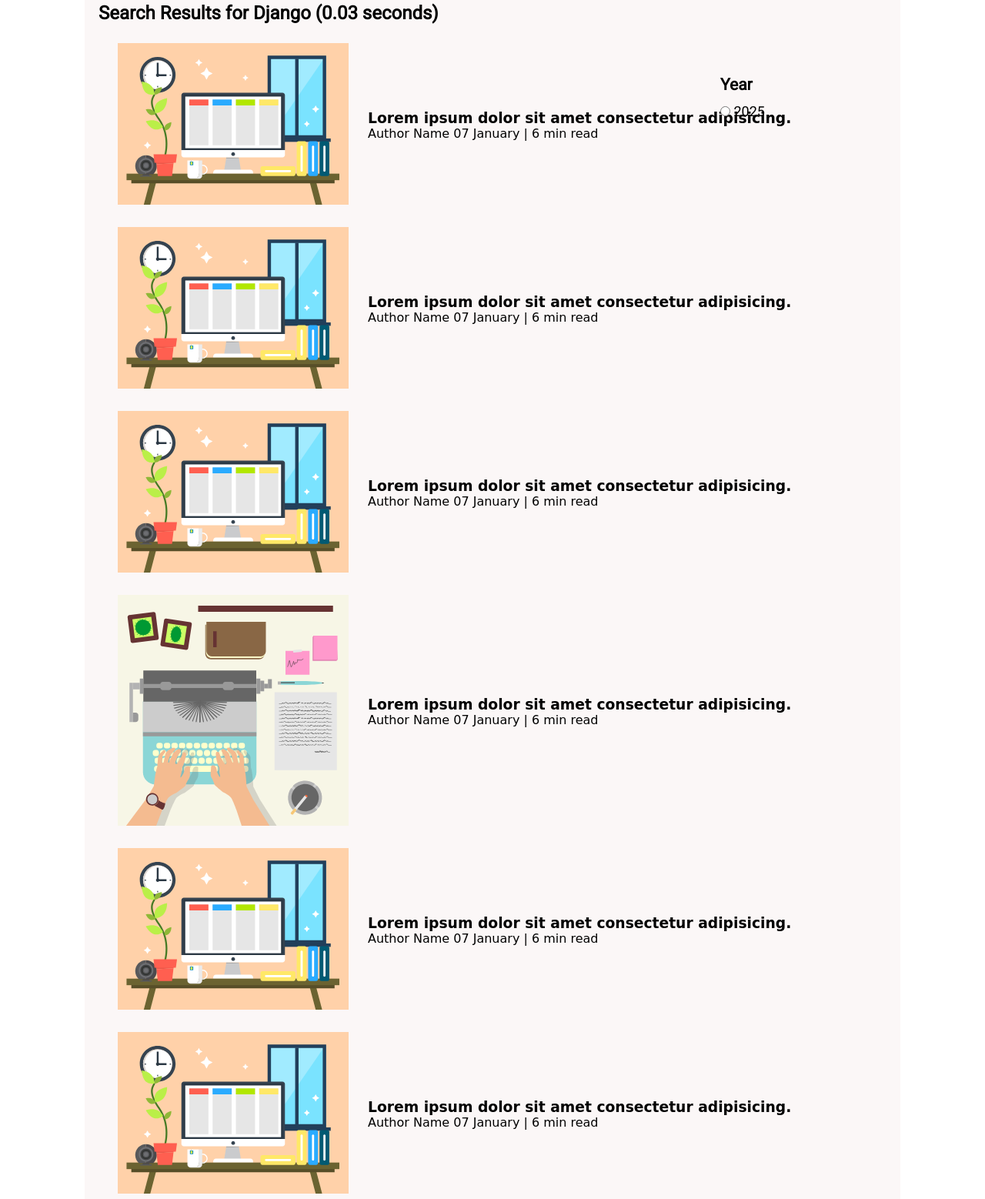
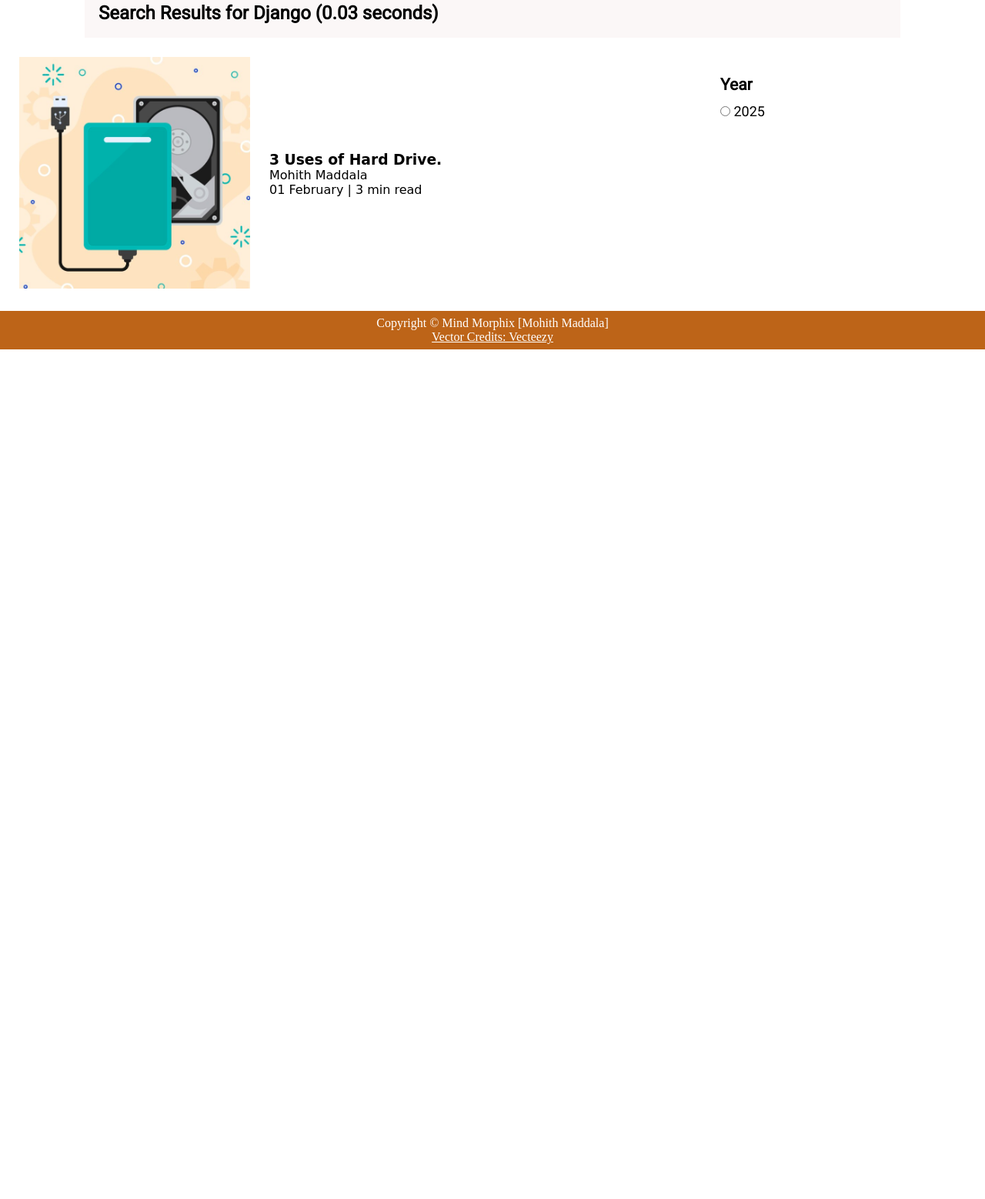
Before and after one commit to Mohith-007/mindmorphix.live-blog, a plain HTML site: page search.html in a window 1280 px wide. Shown: the part 167-1725 px from the top of the page at 77% size. After the commit the page ends 800 px from the top, so only its background shows below. Drawn offline with Linux system fonts and the light colour scheme; a web font is replaced by a local one.

Commit message:
Update search.html

```diff
--- a/search.html
+++ b/search.html
@@ -46,93 +46,22 @@
             </div>
 
         </div>
-        <div class="home-article">
-            <div class="home-article-img">
-                <img src="img/11.svg" alt="article">
-            </div>
-            <div class="home-article-content font1">
-                <a href="blogpost.html"><h3>Lorem ipsum dolor sit amet consectetur adipisicing.</h3></a>
 
-                <span>Author Name</span>
-                <span>07 January | 6 min read</span>
             </div>
         </div>
         <div class="home-article">
             <div class="home-article-img">
-                <img src="img/11.svg" alt="article">
+                <img src="img/3_uses_of_harddrive.png" alt="article">
             </div>
             <div class="home-article-content font1">
-                <a href="blogpost.html"><h3>Lorem ipsum dolor sit amet consectetur adipisicing.</h3></a>
+                <a href="3_uses_of_harddrive.html">
+                    <h3>3 Uses of Hard Drive.</h3>
+                </a>
 
-                <span>Author Name</span>
-                <span>07 January | 6 min read</span>
+                <div>Mohith Maddala</div>
+                <span>01 February | 3 min read</span>
             </div>
         </div>
-        <div class="home-article">
-            <div class="home-article-img">
-                <img src="img/11.svg" alt="article">
-            </div>
-            <div class="home-article-content font1">
-                <a href="blogpost.html"><h3>Lorem ipsum dolor sit amet consectetur adipisicing.</h3></a>
-
-                <span>Author Name</span>
-                <span>07 January | 6 min read</span>
-            </div>
-        </div>
-        <div class="home-article">
-            <div class="home-article-img">
-                <img src="img/home.svg" alt="article">
-            </div>
-            <div class="home-article-content font1">
-                <a href="blogpost.html"><h3>Lorem ipsum dolor sit amet consectetur adipisicing.</h3></a>
-
-                <span>Author Name</span>
-                <span>07 January | 6 min read</span>
-            </div>
-        </div>
-        <div class="home-article">
-            <div class="home-article-img">
-                <img src="img/11.svg" alt="article">
-            </div>
-            <div class="home-article-content font1">
-                <a href="blogpost.html"><h3>Lorem ipsum dolor sit amet consectetur adipisicing.</h3></a>
-
-                <span>Author Name</span>
-                <span>07 January | 6 min read</span>
-            </div>
-        </div>
-        <div class="home-article">
-            <div class="home-article-img">
-                <img src="img/11.svg" alt="article">
-            </div>
-            <div class="home-article-content font1">
-                <a href="blogpost.html"><h3>Lorem ipsum dolor sit amet consectetur adipisicing.</h3></a>
-
-                <span>Author Name</span>
-                <span>07 January | 6 min read</span>
-            </div>
-        </div>
-        <div class="home-article">
-            <div class="home-article-img">
-                <img src="img/11.svg" alt="article">
-            </div>
-            <div class="home-article-content font1">
-                <a href="blogpost.html"><h3>Lorem ipsum dolor sit amet consectetur adipisicing.</h3></a>
-
-                <span>Author Name</span>
-                <span>07 January | 6 min read</span>
-            </div>
-        </div>
-        <div class="home-article">
-            <div class="home-article-img">
-                <img src="img/11.svg" alt="article">
-            </div>
-            <div class="home-article-content font1">
-                <a href="blogpost.html"><h3>Lorem ipsum dolor sit amet consectetur adipisicing.</h3></a>
-
-                <span>Author Name</span>
-                <span>07 January | 6 min read</span>
-            </div>
         </div>
 
     </div>
```
